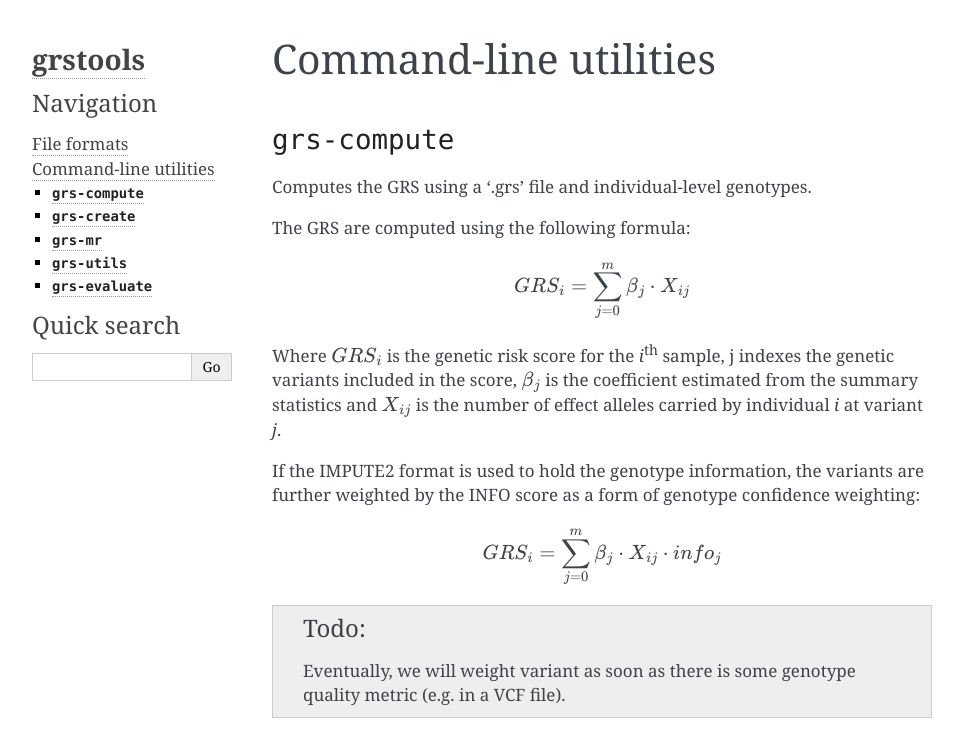
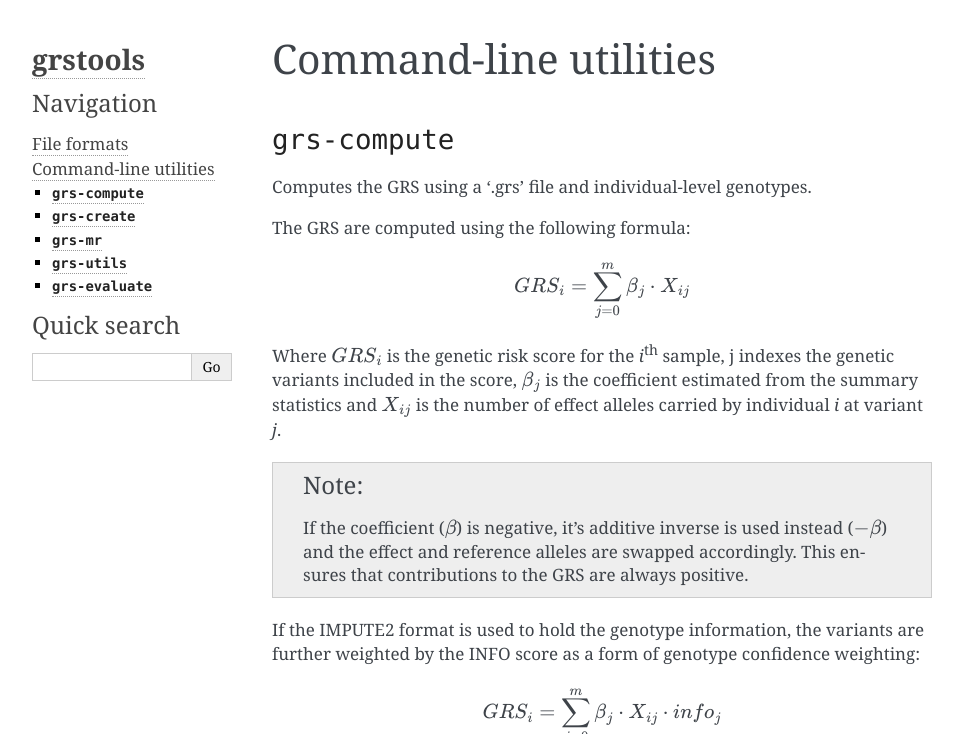
Before and after one commit to legaultmarc/grstools, a Sphinx documentation site: the page built from doc/source/utilities.rst, in a window 1280 px wide and 900 px high, cut to the strip 0-734 px from the top of the window. Shown: the whole strip, without its empty margins (148-1111 px from the left). Built offline with Sphinx 7.4.7, drawn with Linux system fonts in a browser that asks for light colours.

Commit message:
Inverse effect weights if negative. Fixes #10.

```diff
--- a/doc/source/utilities.rst
+++ b/doc/source/utilities.rst
@@ -18,6 +18,12 @@ Where :math:`GRS_i` is the genetic risk score for the `i`:sup:`th` sample, j
 indexes the genetic variants included in the score, :math:`\beta_j` is the
 coefficient estimated from the summary statistics and :math:`X_{ij}` is the
 number of effect alleles carried by individual `i` at variant `j`.
+
+.. note::
+    If the coefficient (:math:`\beta`) is negative, it's additive inverse is
+    used instead (:math:`-\beta`) and the effect and reference alleles are
+    swapped accordingly. This ensures that contributions to the GRS are always
+    positive.
 
 If the IMPUTE2 format is used to hold the genotype information, the variants
 are further weighted by the INFO score as a form of genotype confidence
```
Also changed, not shown: 1 other file.
